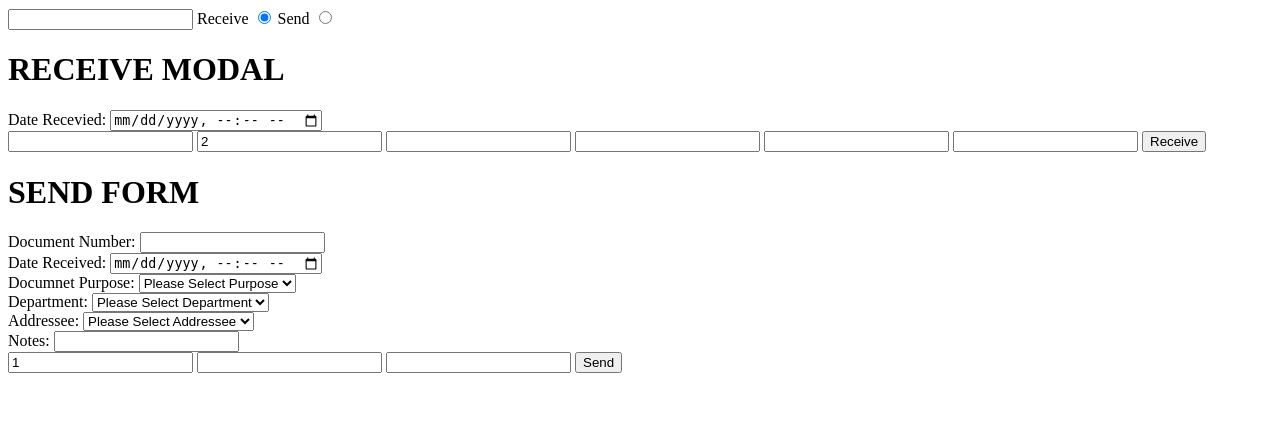
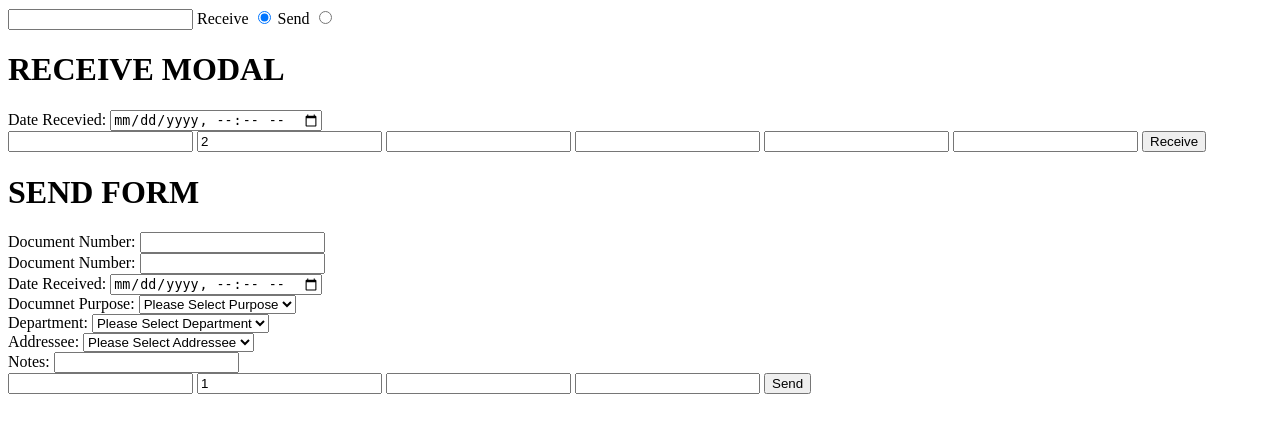
Before and after one commit to Shishwami/DOTS, a PHP site: page /DOC_VIEW_BASIC.php in a window 1280 px wide. Shown: the top 433 px of the page. Run offline with PHP 8.4, Linux system fonts and the light colour scheme.

Commit message:
Update DOC_VIEW_BASIC.php

```diff
--- a/PAGES/DOC_VIEW_BASIC/DOC_VIEW_BASIC.php
+++ b/PAGES/DOC_VIEW_BASIC/DOC_VIEW_BASIC.php
@@ -56,8 +56,8 @@
             <label for="RECEIVE_DATE_TIME_RECEIVED">Date Recevied:</label>
             <input type="datetime-local" name="DATE_TIME_RECEIVED" id="RECEIVE_DATE_TIME_RECEIVED">
         </div>
+
         <input type="text" name="ID" id="RECEIVE_DOC_ID">
-
         <input type="text" name="ACTION_ID" id="RECEIVE_DOC_ACTION" value="2">
         <input type="text" name="R_USER_ID" id="RECEIVE_R_USER_ID">
         <input type="text" name="DOC_NUM" id="RECEIVE_DOC_NUM">
@@ -71,6 +71,10 @@
         <div>
             <label for="SEND_DOC_NUM">Document Number:</label>
             <input type="text" name="DOC_NUM" id="SEND_DOC_NUM" readonly>
+        </div>
+        <div>
+            <label for="SEND_ROUTE_NUM">Document Number:</label>
+            <input type="text" name="ROUTE_NUM" id="SEND_ROUTE_NUM" readonly>
         </div>
         <div>
             <label for="SEND_DATE_TIME_RECEIVED">Date Received:</label>
@@ -103,6 +107,7 @@
             <input type="text" name="DOC_NOTES" id="SEND_DOC_NOTES">
         </div>
 
+        <input type="text" name="ID" id="SEND_DOC_ID">
         <input type="text" name="ACTION_ID" id="SEND_DOC_ACTION" value="1" readonly>
         <input type="text" name="S_DEPT_ID" id="SEND_S_DEPT_ID" value="" readonly>
         <input type="text" name="S_USER_ID" id="SEND_S_USER_ID" value="" readonly>
```
